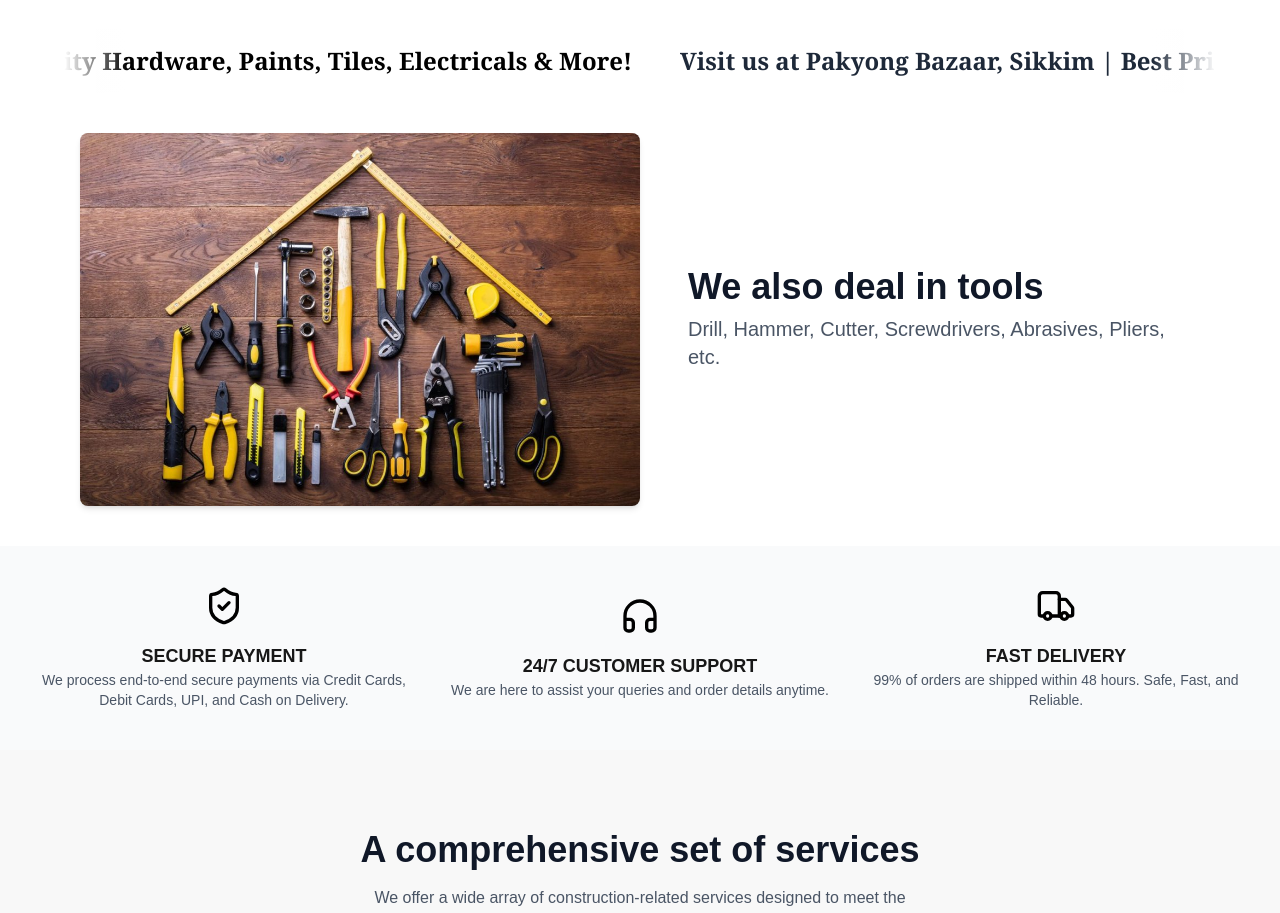
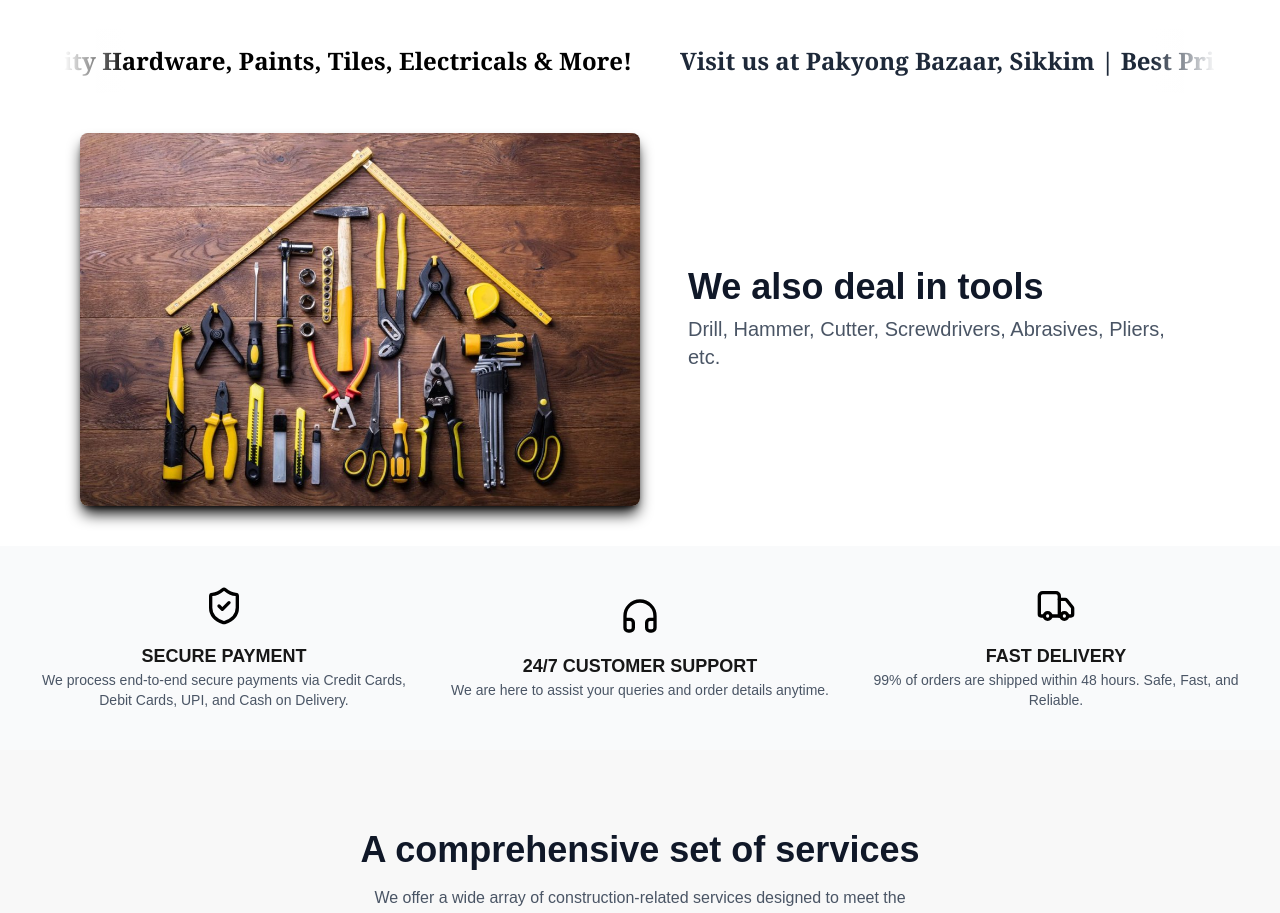
Before and after one commit to A5shi5h/yuvrajenterprise, a Next.js app: page / in a window 1280 px wide. Shown: the part 1320-2233 px from the top of the page. Built offline with nearby package versions, Linux system fonts and the light colour scheme.

Commit message:
shadow added in promo banner

```diff
--- a/components/PromoBanner.tsx
+++ b/components/PromoBanner.tsx
@@ -19,7 +19,7 @@ const PromoBanner = () => {
           alt="Tools Offer"
           width={700}
           height={450}
-          className="rounded-lg shadow-md"
+          className="rounded-lg shadow-lg shadow-black"
         />
       </motion.div>
 
```
